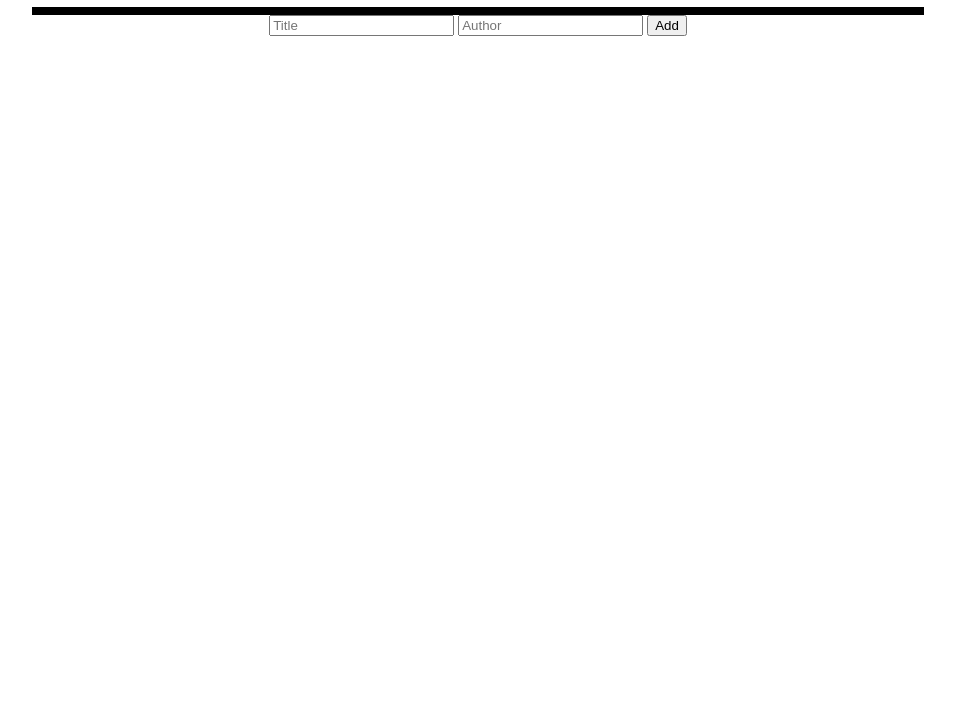
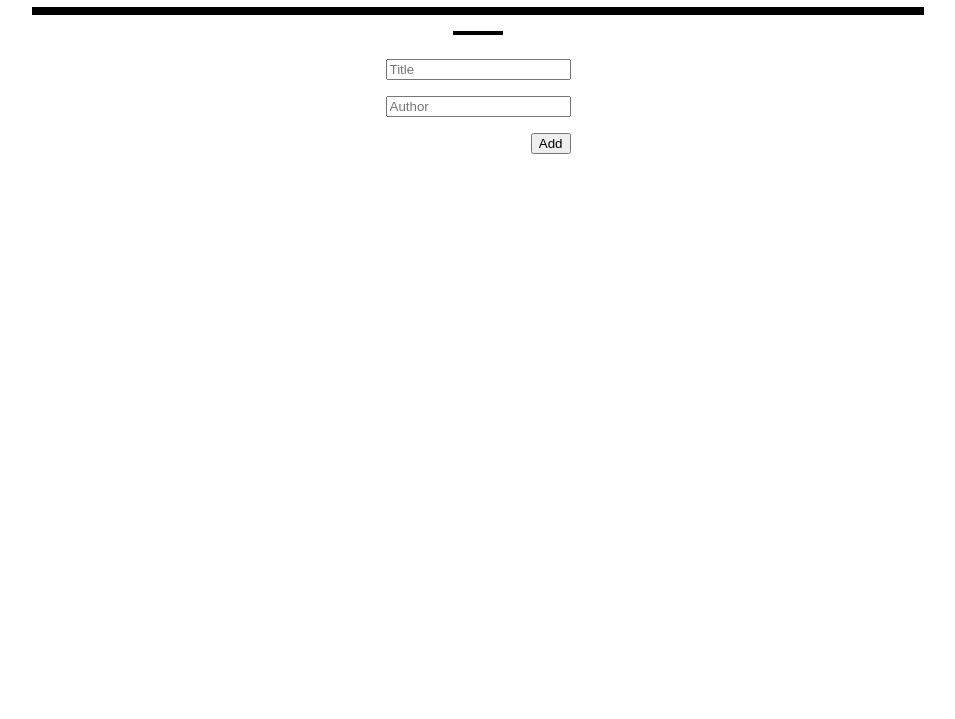
Before and after one commit to AlejandroNeira98/Awesome-books, a plain HTML site: page Index.html in a window 1280 px wide. Shown: the part 81-800 px from the top of the page, without its empty margins (162-1117 px from the left). Drawn offline with Linux system fonts and the light colour scheme.

Commit message:
Add Style to Form

```diff
--- a/Index.html
+++ b/Index.html
@@ -13,6 +13,8 @@
   <main id="books">
   </main>
 
+  <div class="underline"></div>
+
   <form>
   <input type="text" name="title" id="title-input" placeholder="Title"/>
   <input type="text" name="author" id="author-input" placeholder="Author"/>
--- a/style.css
+++ b/style.css
@@ -26,3 +26,20 @@ body {
 #books > div > p {
   margin: 8px 0;
 }
+
+.underline {
+  width: 50px;
+  height: 4px;
+  background-color: black;
+  margin: 1rem;
+}
+
+form {
+  display: flex;
+  flex-direction: column;
+  align-items: flex-end;
+}
+
+form > * {
+  margin: 0.5rem;
+}
```
